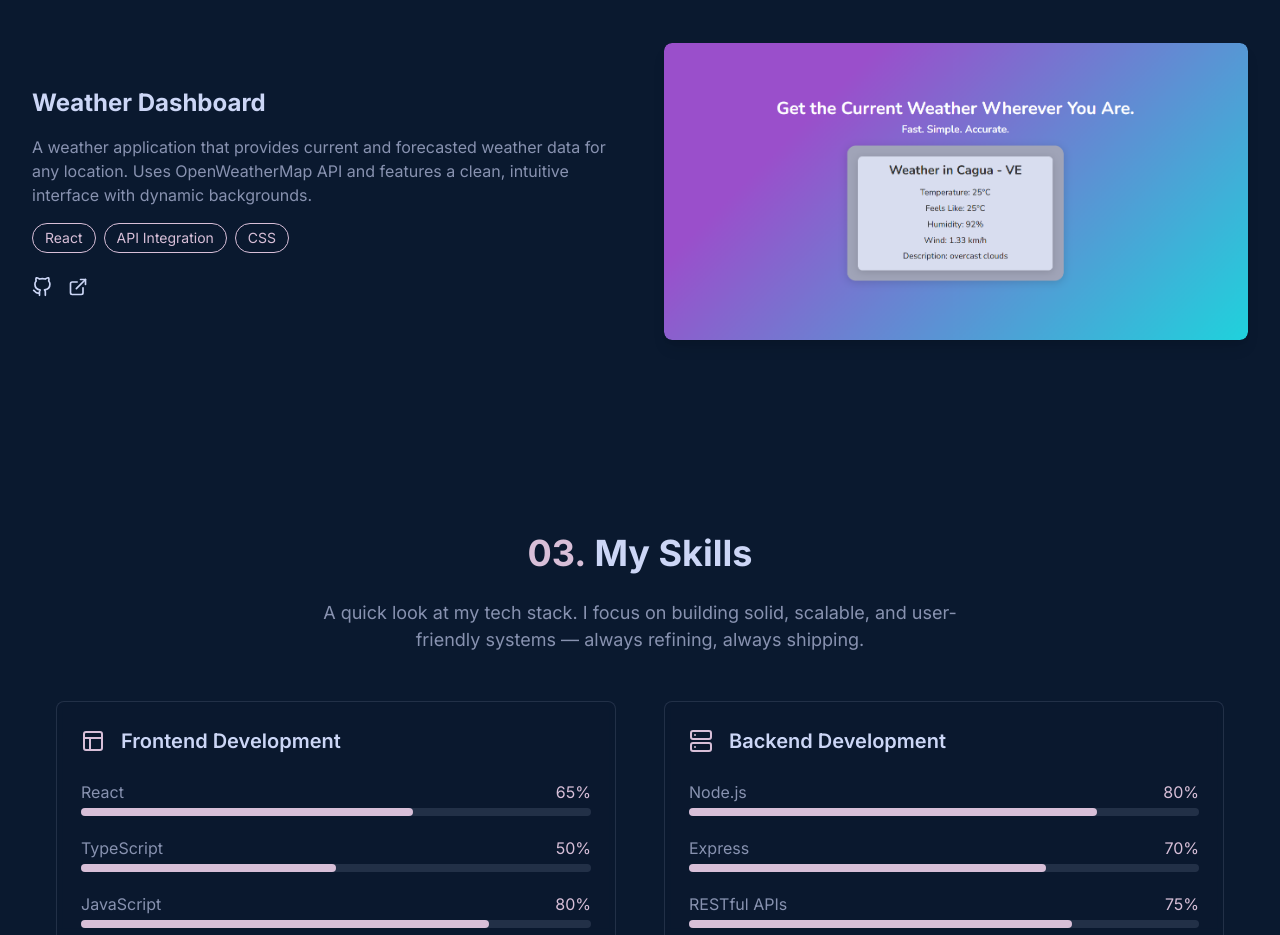
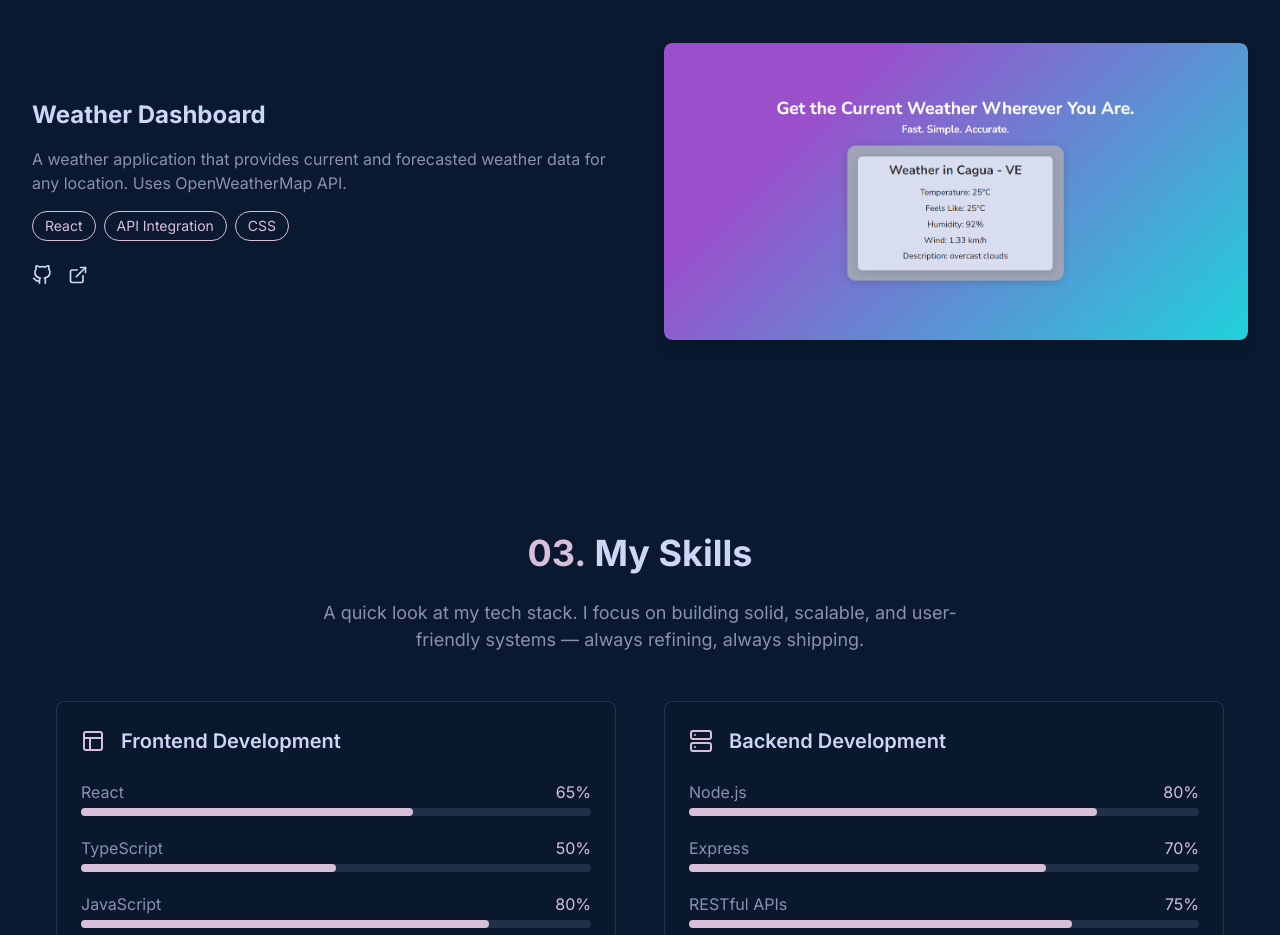
Before and after one commit to Gojer16/Second-Porfolio, a React (Vite) app: page / in a window 1280 px wide. Shown: the part 2720-3655 px from the top of the page. Built offline with nearby package versions, Linux system fonts and the light colour scheme.

Commit message:
Update Projects.tsx

```diff
--- a/src/components/Projects.tsx
+++ b/src/components/Projects.tsx
@@ -32,7 +32,7 @@ const Projects = () => {
   const projects = [
     {
       title: "Full-Stack School Website",
-      description: "This project is a robust, secure, and scalable full-stack web app designed  specifically designed for a technical school.",
+      description: "This project is a robust, secure, and scalable full-stack web app designed specifically designed for a technical school.",
       tags: ["React","Framer-Motion", "Tailwind CSS", "FastAPI", "MySQL", "API"],
       image: "/1.jpeg",
       github: "https://github.com/Gojer16/PaginaEscuela",
@@ -50,7 +50,7 @@ const Projects = () => {
     },
     {
       title: "Weather Dashboard",
-      description: "A weather application that provides current and forecasted weather data for any location. Uses OpenWeatherMap API and features a clean, intuitive interface with dynamic backgrounds.",
+      description: "A weather application that provides current and forecasted weather data for any location. Uses OpenWeatherMap API.",
       tags: ["React", "API Integration", "CSS"],
       image: "3.png ",
       github: "https://github.com/Gojer16/Weather-Dashboard-with-Geolocation",
```
